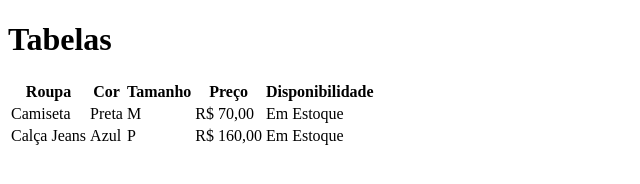
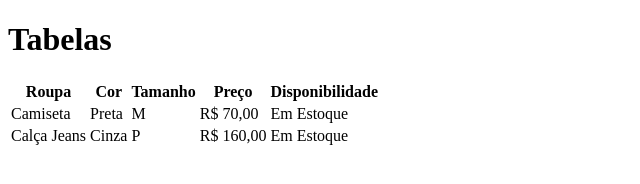
Before and after one commit to felipedalbert/tabelas, a plain HTML site: page index.html in a window 1280 px wide. Shown: the full height of the page, 0-640 px from the left. Drawn offline with Linux system fonts and the light colour scheme.

Commit message:
Cor da calça alterada de 'Azul' para 'Cinza'

```diff
--- a/index.html
+++ b/index.html
@@ -26,7 +26,7 @@
         </tr>
         <tr>
             <td>Calça Jeans</td>
-            <td>Azul</td>
+            <td>Cinza</td>
             <td>P</td>
             <td>R$ 160,00</td>
             <td>Em Estoque</td>
```
